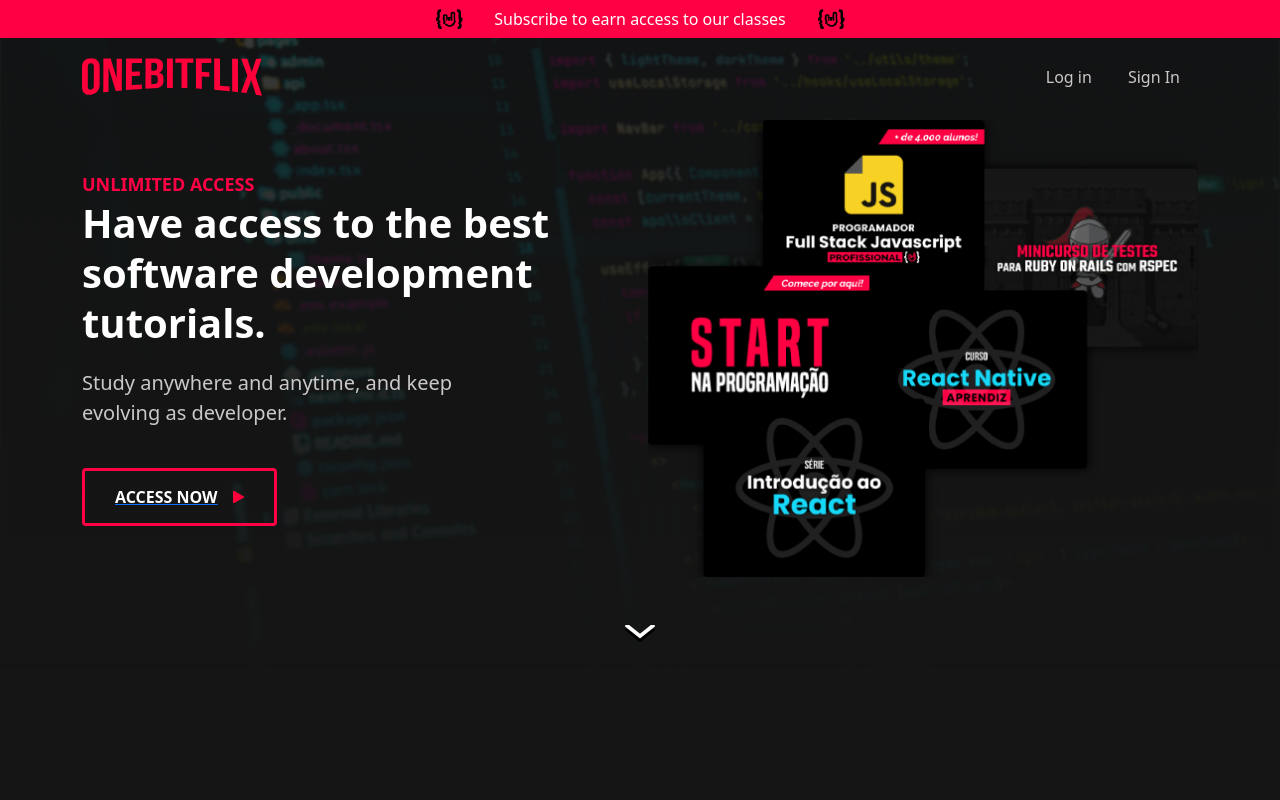
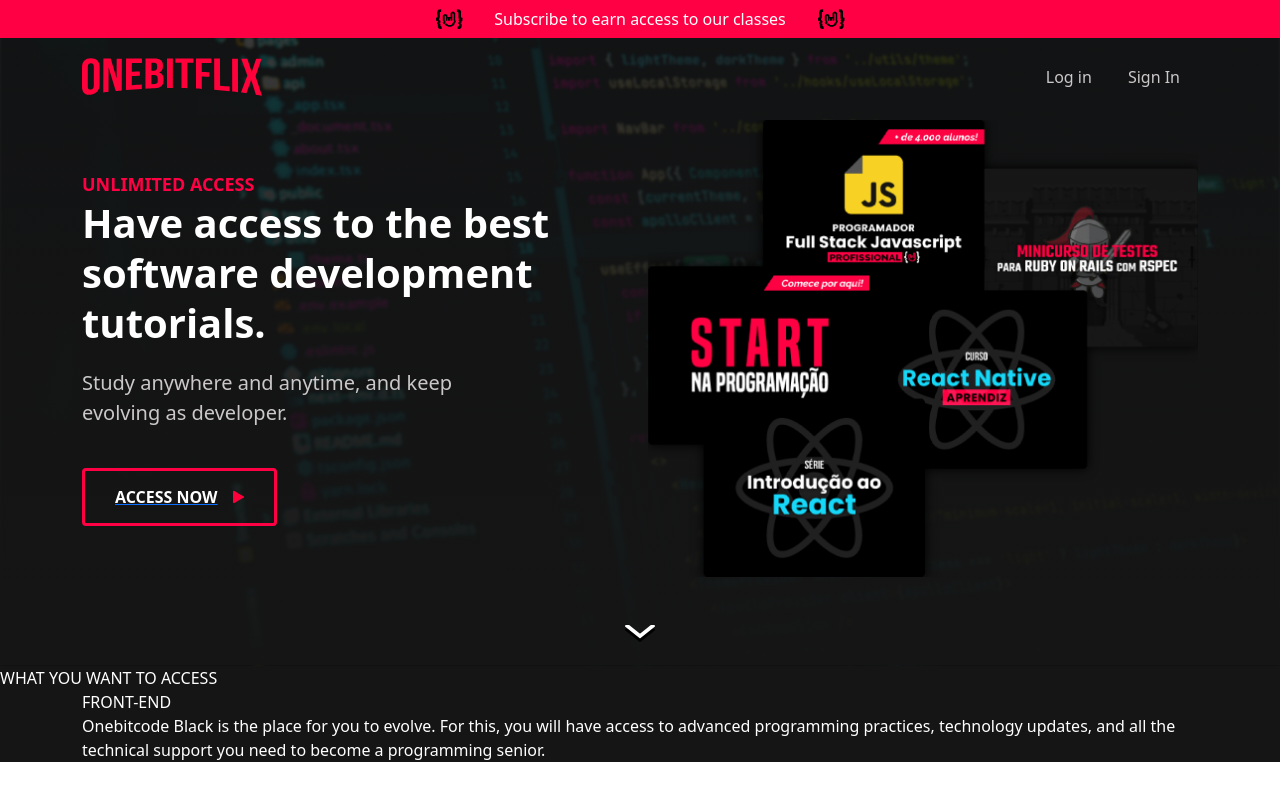
Before and after one commit to AkiraMatthew/FRONTEND_virtual-classes-app, a Next.js app: page / in a window 1280 px wide. Built offline with nearby package versions, Linux system fonts and the light colour scheme.

Commit message:
heigh fix

```diff
--- a/pages/index.tsx
+++ b/pages/index.tsx
@@ -2,6 +2,7 @@
 import styles from '../styles/HomeNoAuth.module.scss';
 import HeaderNoAuth from '@/components/homeNoAuth/headerNoAuth';
 import PresentationSection from '@/components/homeNoAuth/presentationSection';
+import CardsSection from '@/components/homeNoAuth/cardsSection';
 
 const HomeNoAuth = () => {
     return (
@@ -17,6 +18,7 @@
                     <HeaderNoAuth />
                     <PresentationSection />
                 </div>
+                <CardsSection />
             </main>
         </>
     );
--- /dev/null
+++ b/src/components/homeNoAuth/cardsSection/index.tsx
@@ -0,0 +1,21 @@
+import { Container } from 'reactstrap';
+import styles from './styles.module.scss';
+
+const CardsSection = function () {
+    return (
+        <>
+            <p>WHAT YOU WANT TO ACCESS</p>
+            <Container>
+                <div>
+                    <p>FRONT-END</p>
+                    <p>
+                        Onebitcode Black is the place for you to evolve. For this, you will have access to advanced programming
+                        practices, technology updates, and all the technical support you need to become a programming senior.
+                    </p>
+                </div>
+            </Container>
+        </>
+    );
+};
+
+export default CardsSection;
--- /dev/null
+++ b/src/components/homeNoAuth/cardsSection/styles.module.scss
@@ -0,0 +1,3 @@
+body{
+    background-color: black;
+}
--- a/styles/globals.scss
+++ b/styles/globals.scss
@@ -5,7 +5,7 @@
 }
 main {
     background-color: #151515;
-    height: 100vh;
+    height: auto;
     color: white;
     p {
         //some paragraphs margin get buggy because of bootstrap, that's because we need to take the margin out
```
Also changed, not shown: src/components/homeNoAuth/presentationSection/styles.module.scss (+9 -9 lines).
